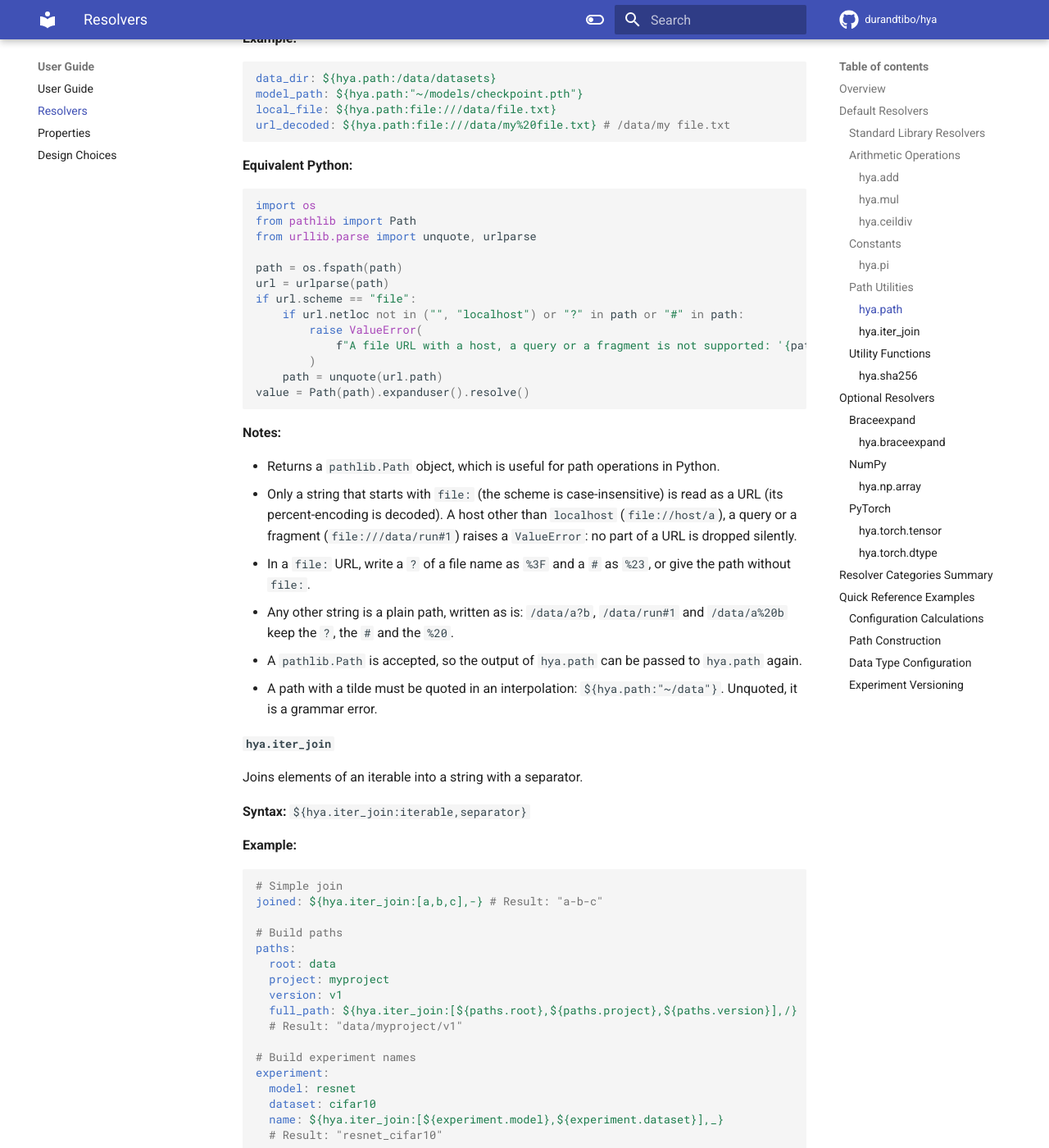
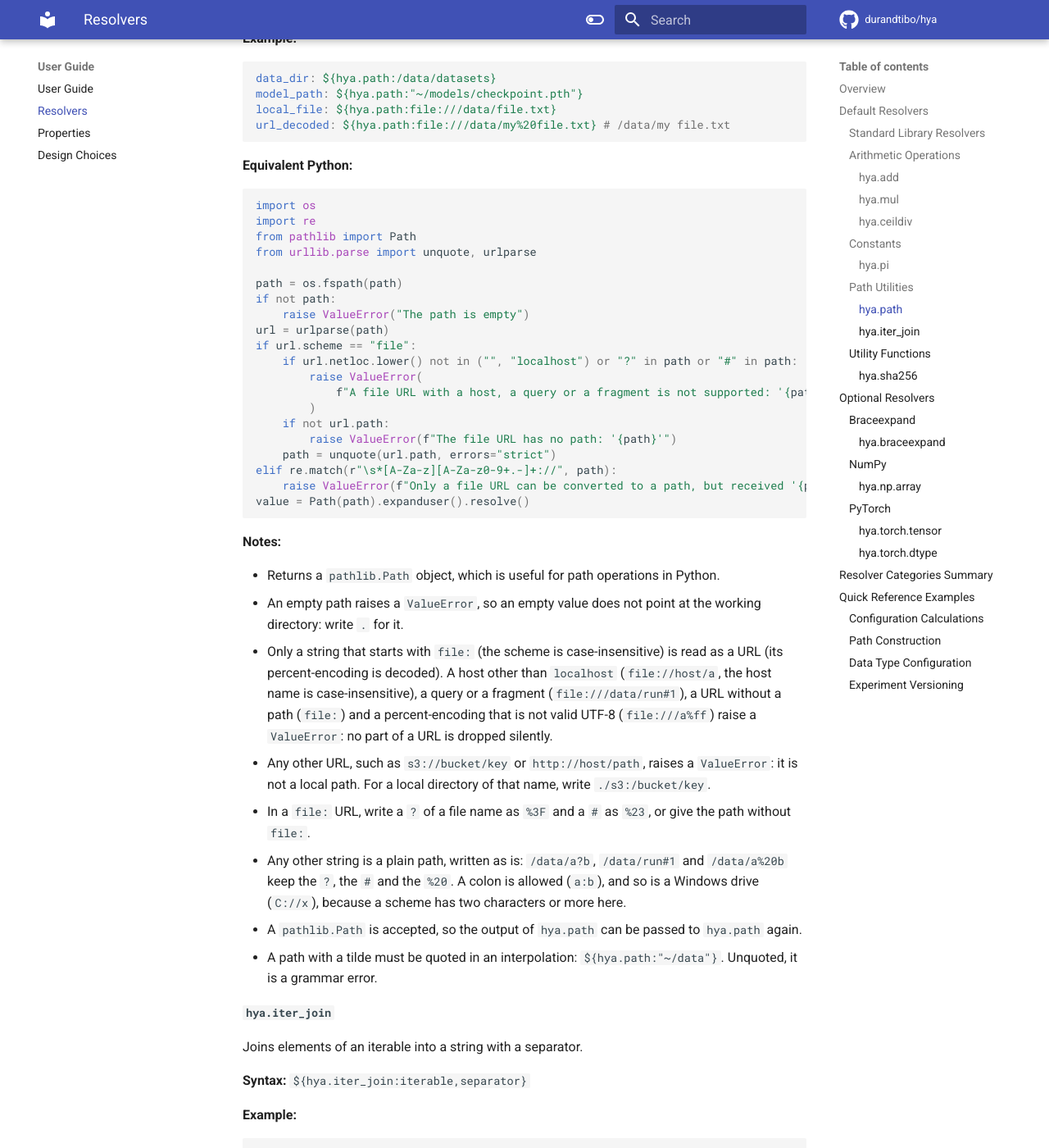
Before and after one commit to durandtibo/hya, an MkDocs documentation site: the page built from docs/docs/resolvers.md, in a window 1280 px wide and 1400 px high, scrolled down 4961 px. Shown: the whole window at 82% size. Built offline with MkDocs 1.6.1 and Material for MkDocs 9.7.7, drawn with Linux system fonts in a browser that asks for light colours; emoji names are drawn with the system emoji font; comment, search, counter and statistics services are not loaded; the version menu is left out; some of the changed text lies outside the part shown.

Commit message:
Reject a path that hya.path cannot convert
Co-Authored-By: Claude Sonnet 5.5 <noreply@anthropic.com>

````diff
--- a/docs/docs/resolvers.md
+++ b/docs/docs/resolvers.md
@@ -222,30 +222,44 @@ url_decoded: ${hya.path:file:///data/my%20file.txt} # /data/my file.txt
 
 ```python
 import os
+import re
 from pathlib import Path
 from urllib.parse import unquote, urlparse
 
 path = os.fspath(path)
+if not path:
+    raise ValueError("The path is empty")
 url = urlparse(path)
 if url.scheme == "file":
-    if url.netloc not in ("", "localhost") or "?" in path or "#" in path:
+    if url.netloc.lower() not in ("", "localhost") or "?" in path or "#" in path:
         raise ValueError(
             f"A file URL with a host, a query or a fragment is not supported: '{path}'"
         )
-    path = unquote(url.path)
+    if not url.path:
+        raise ValueError(f"The file URL has no path: '{path}'")
+    path = unquote(url.path, errors="strict")
+elif re.match(r"\s*[A-Za-z][A-Za-z0-9+.-]+://", path):
+    raise ValueError(f"Only a file URL can be converted to a path, but received '{path}'")
 value = Path(path).expanduser().resolve()
 ```
 
 **Notes:**
 
 - Returns a `pathlib.Path` object, which is useful for path operations in Python.
+- An empty path raises a `ValueError`, so an empty value does not point at the working directory:
+  write `.` for it.
 - Only a string that starts with `file:` (the scheme is case-insensitive) is read as a URL (its
-  percent-encoding is decoded). A host other than `localhost` (`file://host/a`), a query or a
-  fragment (`file:///data/run#1`) raises a `ValueError`: no part of a URL is dropped silently.
+  percent-encoding is decoded). A host other than `localhost` (`file://host/a`, the host name is
+  case-insensitive), a query or a fragment (`file:///data/run#1`), a URL without a path (`file:`)
+  and a percent-encoding that is not valid UTF-8 (`file:///a%ff`) raise a `ValueError`: no part of a
+  URL is dropped silently.
+- Any other URL, such as `s3://bucket/key` or `http://host/path`, raises a `ValueError`: it is not a
+  local path. For a local directory of that name, write `./s3:/bucket/key`.
 - In a `file:` URL, write a `?` of a file name as `%3F` and a `#` as `%23`, or give the path
   without `file:`.
 - Any other string is a plain path, written as is: `/data/a?b`, `/data/run#1` and `/data/a%20b`
-  keep the `?`, the `#` and the `%20`.
+  keep the `?`, the `#` and the `%20`. A colon is allowed (`a:b`), and so is a Windows drive
+  (`C://x`), because a scheme has two characters or more here.
 - A `pathlib.Path` is accepted, so the output of `hya.path` can be passed to `hya.path` again.
 - A path with a tilde must be quoted in an interpolation: `${hya.path:"~/data"}`. Unquoted, it is a
   grammar error.
@@ -291,6 +305,9 @@ value = separator.join(map(str, iterable))
   error.
 - Each element is converted with `str`: with `x: [["${a}"], 2]` and `a: 1`,
   `${hya.iter_join:${x},-}` is `[1]-2`.
+- The resolver is `separator.join` over the iterable: a string is joined character by character
+  (`${hya.iter_join:abc,-}` is `a-b-c`) and a mapping gives its keys joined (use
+  `${oc.dict.values:x}` for its values).
 
 **Use Case:** Dynamically constructing file paths, experiment names, or configuration strings.
 
````
Also changed, not shown: docs/docs/design.md (+6 -4 lines), docs/docs/properties.md (+1 -1 lines), 3 other files.
